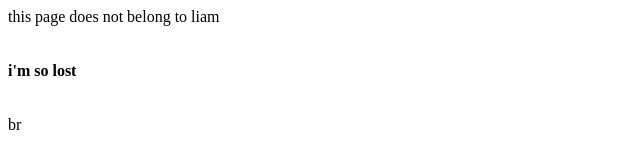
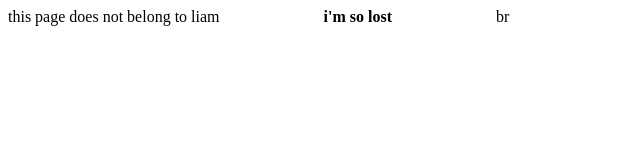
Before and after one commit to notwill1/liamjbergin.com, a plain HTML site: page index.html in a window 1280 px wide. Shown: the whole page, without its empty margins (0-640 px from the left). Drawn offline with Linux system fonts and the light colour scheme.

Commit message:
added margin

```diff
--- a/index.html
+++ b/index.html
@@ -8,14 +8,7 @@
 	this page does not belong to liam
 
 	<body>
-
-		<br/>
-		<br/>
-		<br/>
-		<strong>i'm so lost</strong>
-		<br/>
-		<br/>
-		<br/>
+		<strong style="margin: 100px">i'm so lost</strong>
 		br
 	</body>
 
```
